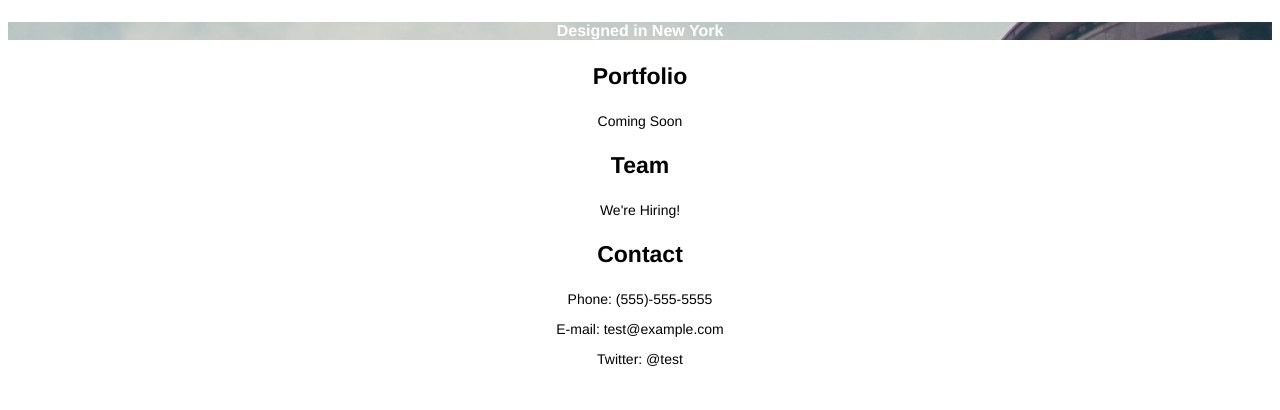
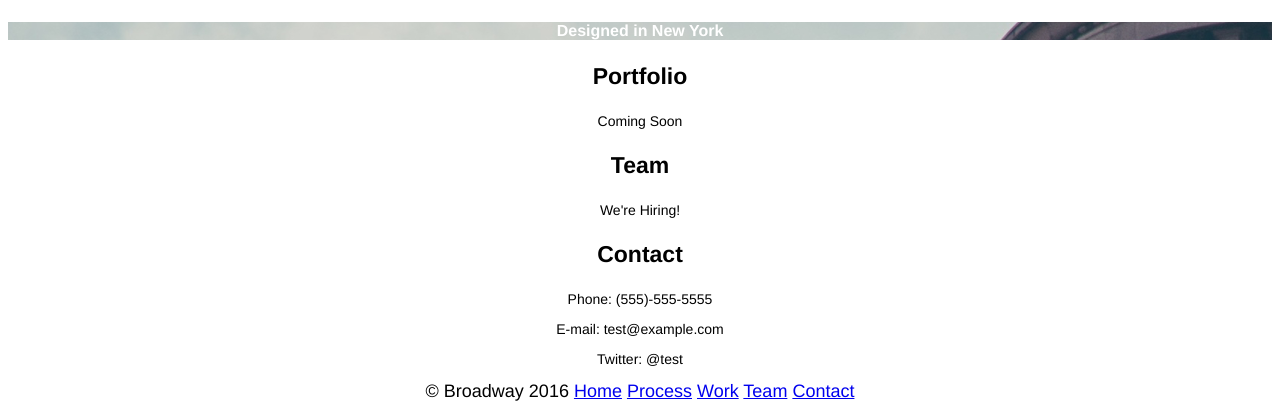
Before and after one commit to cbrosser/broadway, a plain HTML site: page index.html in a window 1280 px wide. Shown: the part 1597-2007 px from the top of the page. Before the commit the page ends 1978 px from the top, so only its background shows below. Drawn offline with Linux system fonts and the light colour scheme.

Commit message:
Add footer

```diff
--- a/index.html
+++ b/index.html
@@ -58,5 +58,13 @@
         Twitter: @test
       </p>
     </div>
+    <nav id="footer">
+      <span>&copy Broadway 2016</span>
+      <a href="index.html">Home</a>
+      <a href="#process">Process</a>
+      <a href="#work">Work</a>
+      <a href="#team">Team</a>
+      <a href="#contact">Contact</a>
+    </nav>
   </body>
 </html>
```
